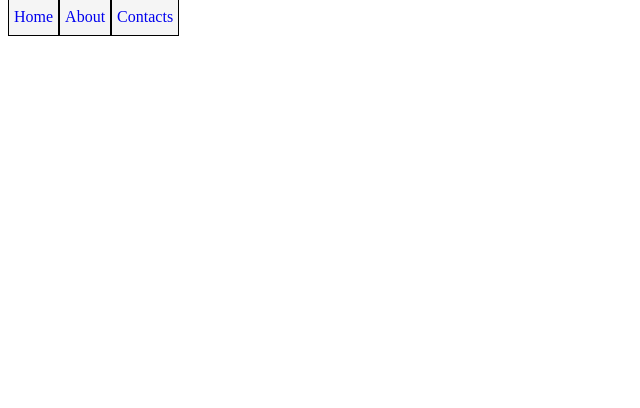
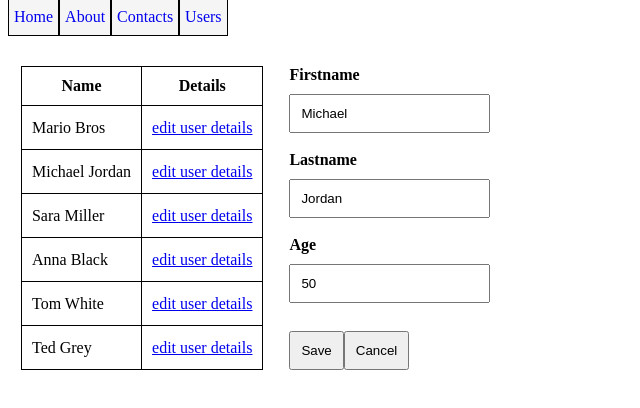
Before and after one commit to LeoIta/Angular, an Angular app: page /users/1 in a window 1280 px wide. Before the commit this address led to /. Shown: the top 408 px of the page, without its empty margins (0-640 px from the left). Built offline with nearby package versions, Linux system fonts and the light colour scheme.

Commit message:
child routing

```diff
--- a/src/app/app.module.ts
+++ b/src/app/app.module.ts
@@ -45,6 +45,8 @@ import { RoutingComponent } from './routing/routing.component';
 import { RoutingHomeComponent } from './routing/routing-home/routing-home.component';
 import { RoutingAboutComponent } from './routing/routing-about/routing-about.component';
 import { RoutingContactsComponent } from './routing/routing-contacts/routing-contacts.component';
+import { RoutingUsersComponent } from './routing/routing-users/routing-users.component';
+import { RoutingUserComponent } from './routing/routing-user/routing-user.component';
 
 @NgModule({
   declarations: [
@@ -89,6 +91,8 @@ import { RoutingContactsComponent } from './routing/routing-contacts/routing-con
     RoutingHomeComponent,
     RoutingAboutComponent,
     RoutingContactsComponent,
+    RoutingUsersComponent,
+    RoutingUserComponent,
   ],
   imports: [BrowserModule, AppRoutingModule, FormsModule],
   providers: [MainService],
--- /dev/null
+++ b/src/app/routing/routing-user/routing-user.component.css
@@ -0,0 +1,13 @@
+button,
+input {
+  padding: 10px;
+  margin-top: 10px;
+}
+
+label {
+  font-weight: bold;
+}
+
+.details {
+  max-width: 10vw;
+}
--- /dev/null
+++ b/src/app/routing/routing-user/routing-user.component.html
@@ -0,0 +1,10 @@
+<form class="details">
+  <label for="firstname">Firstname</label>
+  <input name="firstname" [(ngModel)]="firstname"><br><br>
+  <label for="lastname">Lastname</label>
+  <input name="lastname" [(ngModel)]="lastname"><br><br>
+  <label for="age">Age</label>
+  <input type="number" name="age" [(ngModel)]="age"><br><br>
+  <button (click)="onSave()">Save</button>
+  <button (click)="onCancel()">Cancel</button>
+</form>
--- /dev/null
+++ b/src/app/routing/routing-user/routing-user.component.ts
@@ -0,0 +1,53 @@
+import { Component, OnInit } from '@angular/core';
+import { UsersService } from '../users.service';
+import { User } from '../user.model';
+import { ActivatedRoute, Params, Router } from '@angular/router';
+
+@Component({
+  selector: 'app-routing-user',
+  templateUrl: './routing-user.component.html',
+  styleUrls: ['./routing-user.component.css'],
+})
+export class RoutingUserComponent implements OnInit {
+  constructor(
+    private usersService: UsersService,
+    private route: ActivatedRoute,
+    private router: Router
+  ) {}
+
+  user: User = {
+    firstname: 'string',
+    lastname: 'string',
+    age: 0,
+  };
+
+  firstname = 'string';
+  lastname = 'string';
+  age = 0;
+
+  index = 0;
+
+  ngOnInit(): void {
+    this.route.params.subscribe((params: Params) => {
+      this.index = +params['id'];
+      this.user = this.usersService.getUser(this.index);
+      this.firstname = this.user.firstname;
+      this.lastname = this.user.lastname;
+      this.age = this.user.age;
+    });
+  }
+
+  onCancel() {
+    this.router.navigate(['/users']);
+  }
+
+  onSave() {
+    let newUser = {
+      firstname: this.firstname,
+      lastname: this.lastname,
+      age: this.age,
+    };
+    this.usersService.updateUser(newUser, this.index);
+    this.onCancel();
+  }
+}
--- /dev/null
+++ b/src/app/routing/routing-users/routing-users.component.css
@@ -0,0 +1,25 @@
+table,
+td,
+th {
+  border: 1px black solid;
+  border-collapse: collapse;
+  margin-top: 20px;
+}
+
+td,
+th,
+button {
+  padding: 10px;
+}
+
+div,
+button {
+  margin-top: 20px;
+}
+
+.flex-container {
+  display: flex;
+  flex-direction: row;
+  max-width: 33vw;
+  justify-content: space-around;
+}
--- /dev/null
+++ b/src/app/routing/routing-users/routing-users.component.html
@@ -0,0 +1,15 @@
+<div class="flex-container">
+  <table *ngIf="users.length!=0">
+    <thead>
+      <th>Name</th>
+      <th>Details</th>
+    </thead>
+    <tbody *ngFor="let user of users; index as i">
+      <td>{{user.firstname}} {{user.lastname}}</td>
+      <td><a routerLink="{{i}}">edit user details</a></td>
+    </tbody>
+  </table>
+  <div>
+    <router-outlet></router-outlet>
+  </div>
+</div>
--- /dev/null
+++ b/src/app/routing/routing-users/routing-users.component.ts
@@ -0,0 +1,19 @@
+import { Component, OnInit } from '@angular/core';
+import { UsersService } from '../users.service';
+import { User } from '../user.model';
+
+@Component({
+  selector: 'app-routing-users',
+  templateUrl: './routing-users.component.html',
+  styleUrls: ['./routing-users.component.css'],
+  providers: [UsersService],
+})
+export class RoutingUsersComponent implements OnInit {
+  constructor(private usersService: UsersService) {}
+
+  users: User[] = [];
+
+  ngOnInit(): void {
+    this.users = this.usersService.getUsers();
+  }
+}
--- a/src/app/routing/routing.component.html
+++ b/src/app/routing/routing.component.html
@@ -1,4 +1,5 @@
 <a class="menu" routerLink="/" routerLinkActive="active" [routerLinkActiveOptions]="{exact:true}">Home</a>
 <a class="menu" routerLink="/about" routerLinkActive="active" [routerLinkActiveOptions]="{exact:true}">About</a>
 <a class="menu" routerLink="/contacts" routerLinkActive="active" [routerLinkActiveOptions]="{exact:true}">Contacts</a>
+<a class="menu" routerLink="/users" routerLinkActive="active" [routerLinkActiveOptions]="{exact:true}">Users</a>
 <router-outlet></router-outlet>
--- /dev/null
+++ b/src/app/routing/user.model.ts
@@ -0,0 +1,5 @@
+export type User = {
+  firstname: string;
+  lastname: string;
+  age: number;
+};
--- /dev/null
+++ b/src/app/routing/users.service.ts
@@ -0,0 +1,26 @@
+import { User } from './user.model';
+
+export class UsersService {
+  constructor() {}
+
+  private users: User[] = [
+    { firstname: 'Mario', lastname: 'Bros', age: 40 },
+    { firstname: 'Michael', lastname: 'Jordan', age: 50 },
+    { firstname: 'Sara', lastname: 'Miller', age: 30 },
+    { firstname: 'Anna', lastname: 'Black', age: 22 },
+    { firstname: 'Tom', lastname: 'White', age: 66 },
+    { firstname: 'Ted', lastname: 'Grey', age: 18 },
+  ];
+
+  getUsers() {
+    return this.users;
+  }
+
+  getUser(id: number): User {
+    return this.users.slice()[id];
+  }
+
+  updateUser(updatedUser: User, index: number): void {
+    this.users[index] = updatedUser;
+  }
+}
```
Also changed, not shown: src/app/app-routing.module.ts (+7 -0 lines), src/documentation/routing.md (+25 -2 lines).
